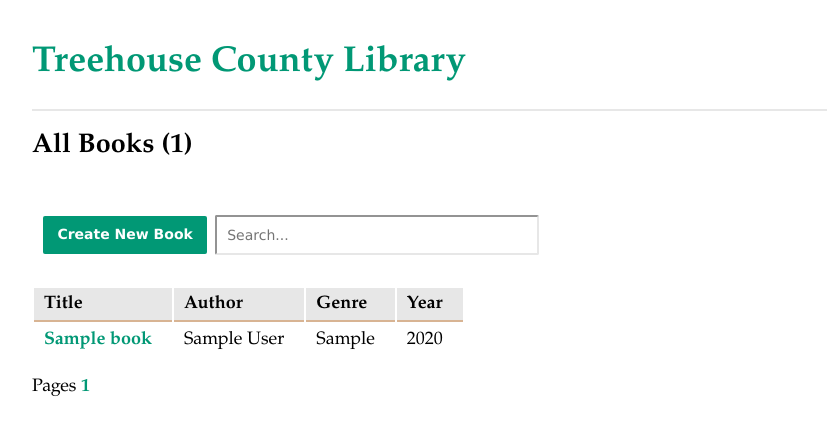
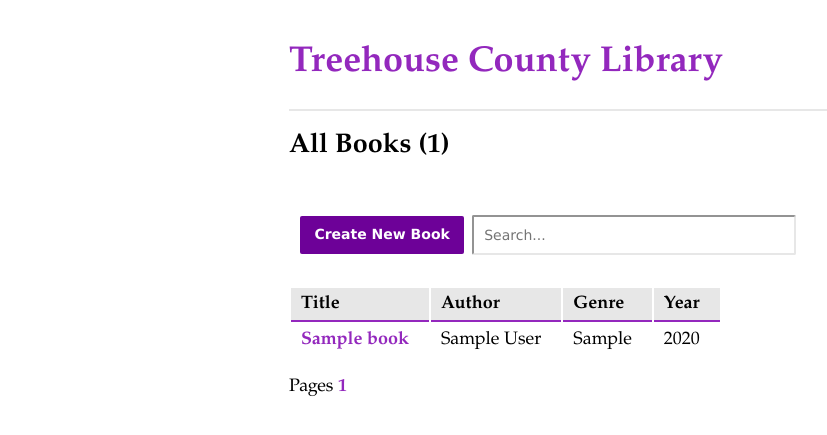
Before and after one commit to xyeres/sql-library-manager-v1, a Node server app: page /books in a window 1280 px wide. Shown: the top 435 px of the page, without its empty margins (26-853 px from the left). Run offline with Node 20, Linux system fonts and the light colour scheme; tables that the repository leaves empty hold one stand-in row (values such as "Sample post"); some libraries are stand-ins or nearby versions.

Commit message:
add colors and center style

```diff
--- a/public/stylesheets/style.css
+++ b/public/stylesheets/style.css
@@ -3,7 +3,7 @@ body {
   font: 18px "Garamond", serif;
 }
 
-/*
+
 .flex-container {
   display: flex;
   flex-direction: row;
@@ -11,37 +11,15 @@ body {
   justify-content: center;
   align-items: flex-start;
   align-content: flex-start;
-} */
-
-/* .grid-container {
-  display: grid;
-  grid-template-columns: 0.25fr 1fr 1fr 0.25fr;
-  grid-template-rows: 0.3fr auto 10%;
-  gap: 0px 0px;
-  grid-template-areas:
-    "header header header header"
-    "main main main main"
-    "footer footer footer footer";
+}
+.grid-container {
+  width:650px;
 }
 
-.header {
-  grid-area: header;
-}
-
-.main {
-  grid-area: main;
-}
-
-.footer {
-  grid-area: footer;
-} */
-
-
 a {
-  color: #019875;
+  color: #9328bd;
   text-decoration: none;
   font-weight: bold;
-  transition: 0.4s;
 }
 
 a:hover {
@@ -51,7 +29,7 @@ a:hover {
 a.button,
 input[type=submit] {
   color: white;
-  background: #019875;
+  background: #6d0198;
   font-family: "Lucida Grande", Helvetica, Arial, sans-serif;
   padding: 10px 14px 12px;
   font-size: 14px;
@@ -73,7 +51,7 @@ input[type=submit] {
 
 a.button:hover,
 input[type=submit]:hover {
-  background-color: #01b189;
+  background-color: #9328bd;
 }
 
 p {
@@ -93,7 +71,7 @@ h2 {
 }
 
 th {
-  border-bottom: 2px solid #D8B493;
+  border-bottom: 2px solid #9328bd;
   text-align: left;
   padding: 5px 20px 5px 10px;
 }
@@ -139,7 +117,7 @@ input[type=text] {
   display: inline;
 }
 .search {
-  color:#019875;
+  color:#6d0198;
 }
 
 .searchContainer {
```
